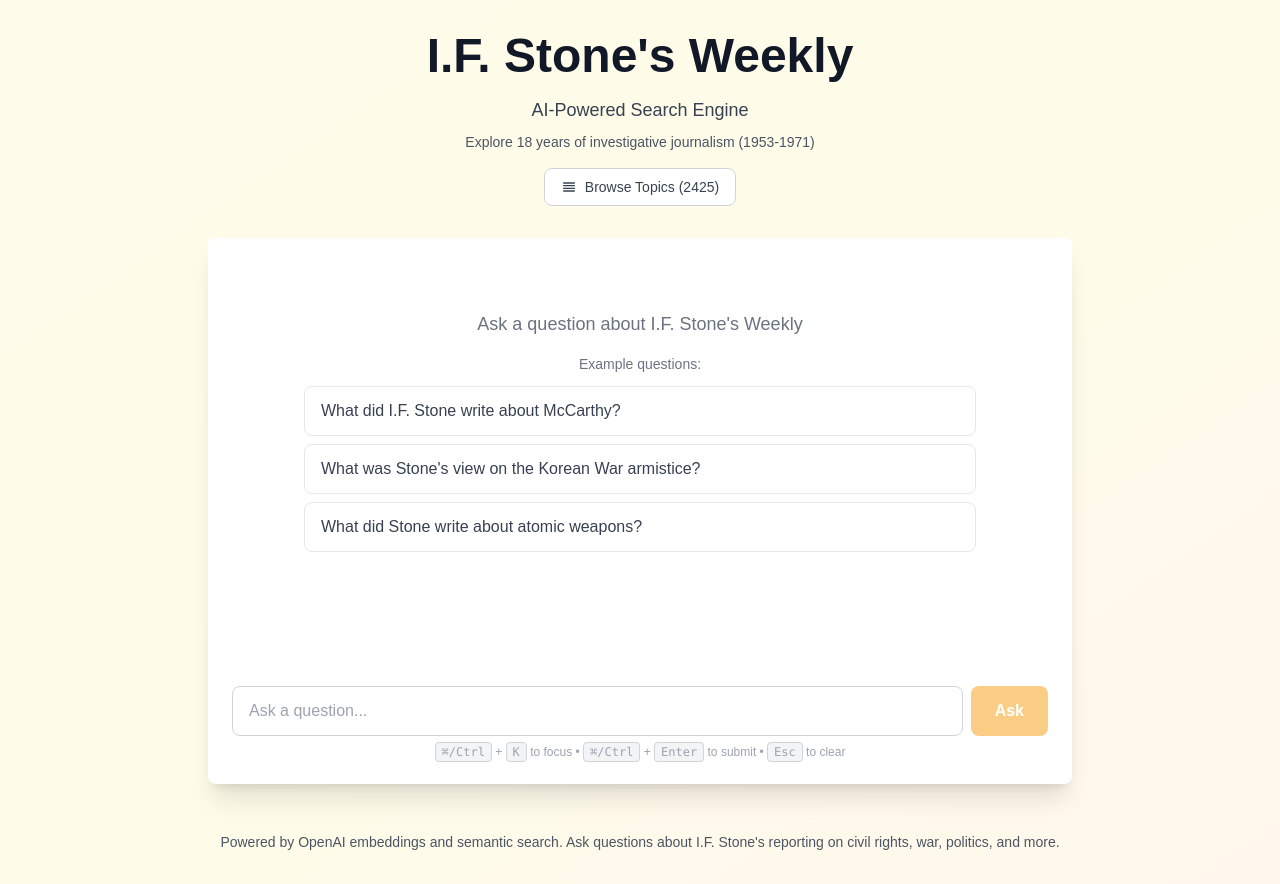
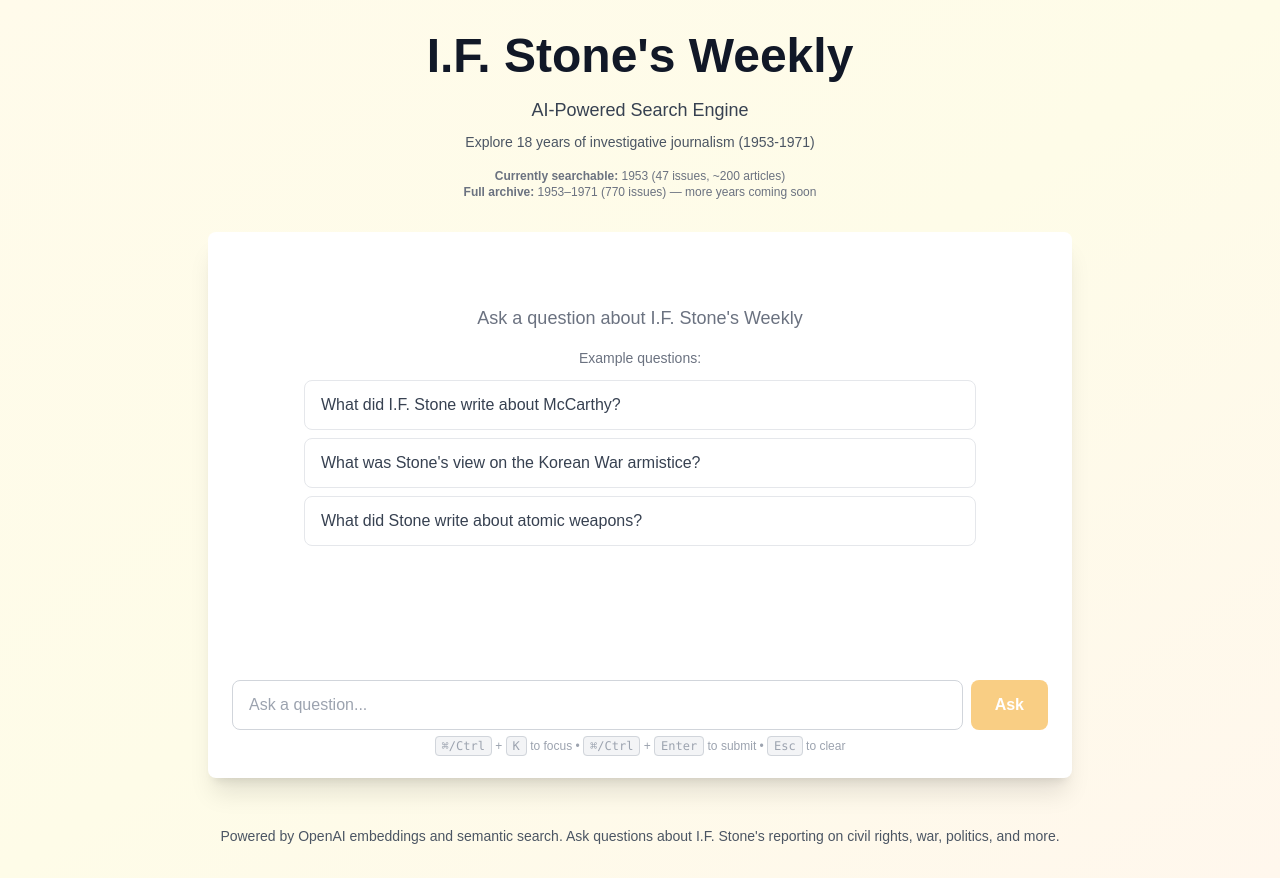
Before and after one commit to murguia/ifstone-search, a Next.js app: page / in a window 1280 px wide. Built offline with nearby package versions, Linux system fonts and the light colour scheme.

Commit message:
Replace topic browser with archive status indicator
Shows what's currently searchable (1953) and the full archive scope,
setting expectations for the demo.

Co-Authored-By: Claude Opus 4.6 (1M context) <noreply@anthropic.com>

```diff
--- a/app/page.tsx
+++ b/app/page.tsx
@@ -1,36 +1,8 @@
 "use client";
 
-import { useState, useEffect } from "react";
-import { ChatInterface, Message } from "@/components/ChatInterface";
-import { TopicBrowser } from "@/components/TopicBrowser";
-
-interface IndexEntry {
-  topic: string;
-  year: number;
-  filename: string;
-  articles: Array<{
-    title?: string;
-    description: string;
-    reference: string;
-  }>;
-  rawText: string;
-}
+import { ChatInterface } from "@/components/ChatInterface";
 
 export default function Home() {
-  const [isTopicBrowserOpen, setIsTopicBrowserOpen] = useState(false);
-  const [indexEntries, setIndexEntries] = useState<IndexEntry[]>([]);
-
-  useEffect(() => {
-    fetch('/data/index-database.json')
-      .then((res) => res.json())
-      .then((data) => {
-        setIndexEntries(data.entries || []);
-      })
-      .catch((err) => {
-        console.error('Failed to load index database:', err);
-      });
-  }, []);
-
   return (
     <main className="min-h-screen flex bg-gradient-to-br from-amber-50 via-yellow-50 to-orange-50 dark:from-gray-900 dark:via-gray-800 dark:to-gray-900">
       <div className="flex-1 flex flex-col overflow-hidden">
@@ -46,16 +18,9 @@ export default function Home() {
               <p className="text-xs lg:text-sm text-gray-600 dark:text-gray-400">
                 Explore 18 years of investigative journalism (1953-1971)
               </p>
-              <div className="mt-4 flex flex-wrap gap-2 justify-center">
-                <button
-                  onClick={() => setIsTopicBrowserOpen(true)}
-                  className="px-4 py-2 text-sm bg-white dark:bg-gray-700 border border-gray-300 dark:border-gray-600 text-gray-700 dark:text-gray-200 hover:bg-gray-50 dark:hover:bg-gray-600 active:bg-gray-100 dark:active:bg-gray-500 rounded-lg transition-colors flex items-center gap-2"
-                >
-                  <svg className="w-4 h-4" fill="none" viewBox="0 0 24 24" stroke="currentColor">
-                    <path strokeLinecap="round" strokeLinejoin="round" strokeWidth={2} d="M4 6h16M4 10h16M4 14h16M4 18h16" />
-                  </svg>
-                  Browse Topics ({indexEntries.length})
-                </button>
+              <div className="mt-4 text-xs text-gray-500 dark:text-gray-400">
+                <p><strong>Currently searchable:</strong> 1953 (47 issues, ~200 articles)</p>
+                <p><strong>Full archive:</strong> 1953–1971 (770 issues) — more years coming soon</p>
               </div>
             </header>
 
@@ -71,25 +36,6 @@ export default function Home() {
         </div>
       </div>
 
-      {/* Topic Browser Modal */}
-      {isTopicBrowserOpen && (
-        <>
-          <div
-            className="fixed inset-0 bg-black bg-opacity-50 z-50"
-            onClick={() => setIsTopicBrowserOpen(false)}
-          />
-          <div className="fixed inset-4 md:inset-8 lg:inset-16 z-50 flex items-center justify-center">
-            <div className="w-full h-full max-w-5xl">
-              <TopicBrowser
-                entries={indexEntries}
-                onTopicSelect={(entry) => {
-                  console.log('Selected topic:', entry.topic, entry.year);
-                }}
-              />
-            </div>
-          </div>
-        </>
-      )}
     </main>
   );
 }
```
